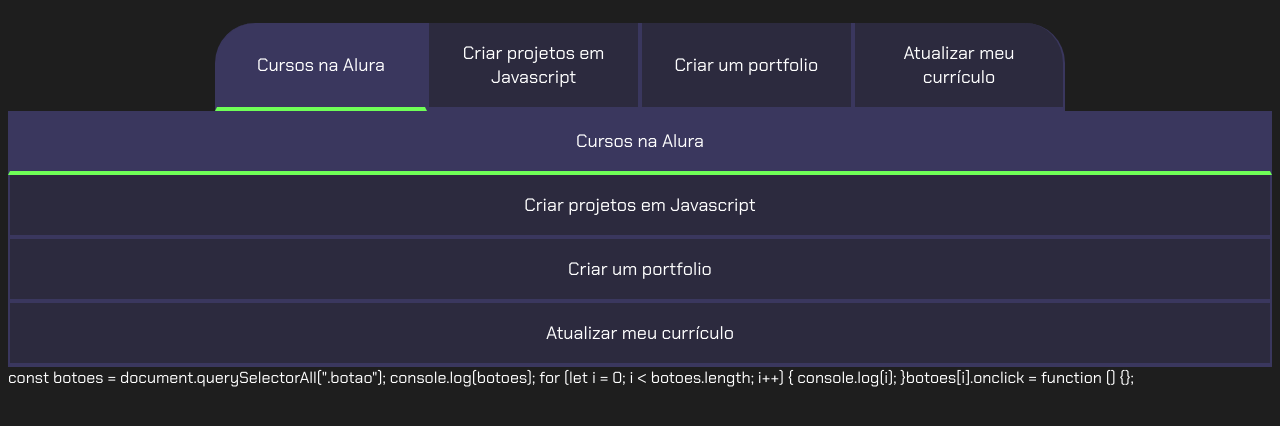
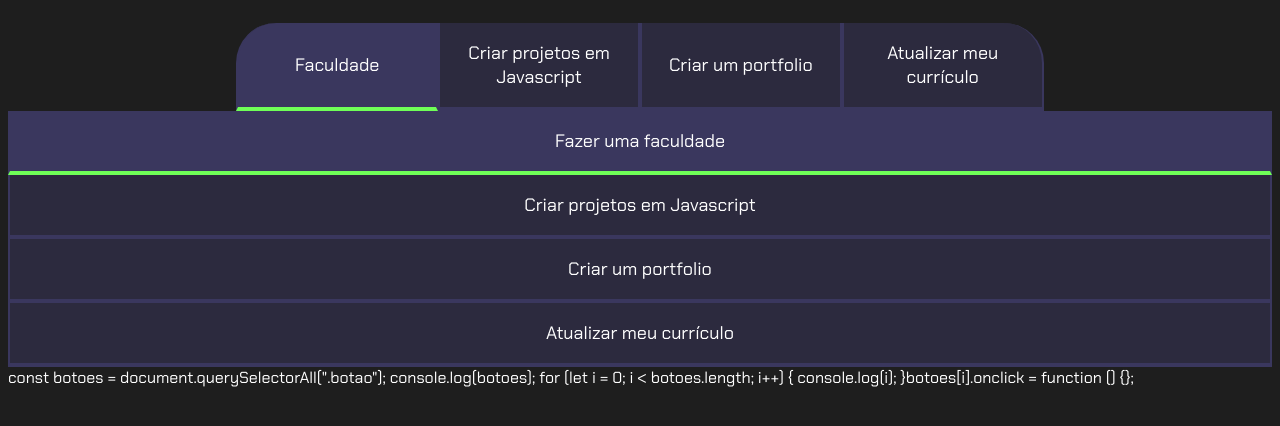
Before and after one commit to Flaviahneda/site-portifolio, a plain HTML site: page index.html in a window 1280 px wide. Shown: the part 80-506 px from the top of the page. Drawn offline with Linux system fonts and the light colour scheme.

Commit message:
faculdade

```diff
--- a/index.html
+++ b/index.html
@@ -12,7 +12,7 @@
     <section class="conteudo-principal">
         <h2 class="titulo-principal">Meus Objetivos do ano<span>_</span></h2>
         <div class="botoes">
-            <button class="botao ativo">Cursos na Alura</button>
+            <button class="botao ativo">Faculdade</button>
             <button class="botao">Criar projetos em Javascript</button>
             <button class="botao">Criar um portfolio</button>
             <button class="botao">Atualizar meu currículo</button>
@@ -20,7 +20,7 @@
     </section>
   </body>
 </html>
-<button class="botao ativo">Cursos na Alura</button>
+<button class="botao ativo">Fazer uma faculdade</button>
 <button class="botao">Criar projetos em Javascript</button>
 <button class="botao">Criar um portfolio</button>
 <button class="botao">Atualizar meu currículo</button>
```
